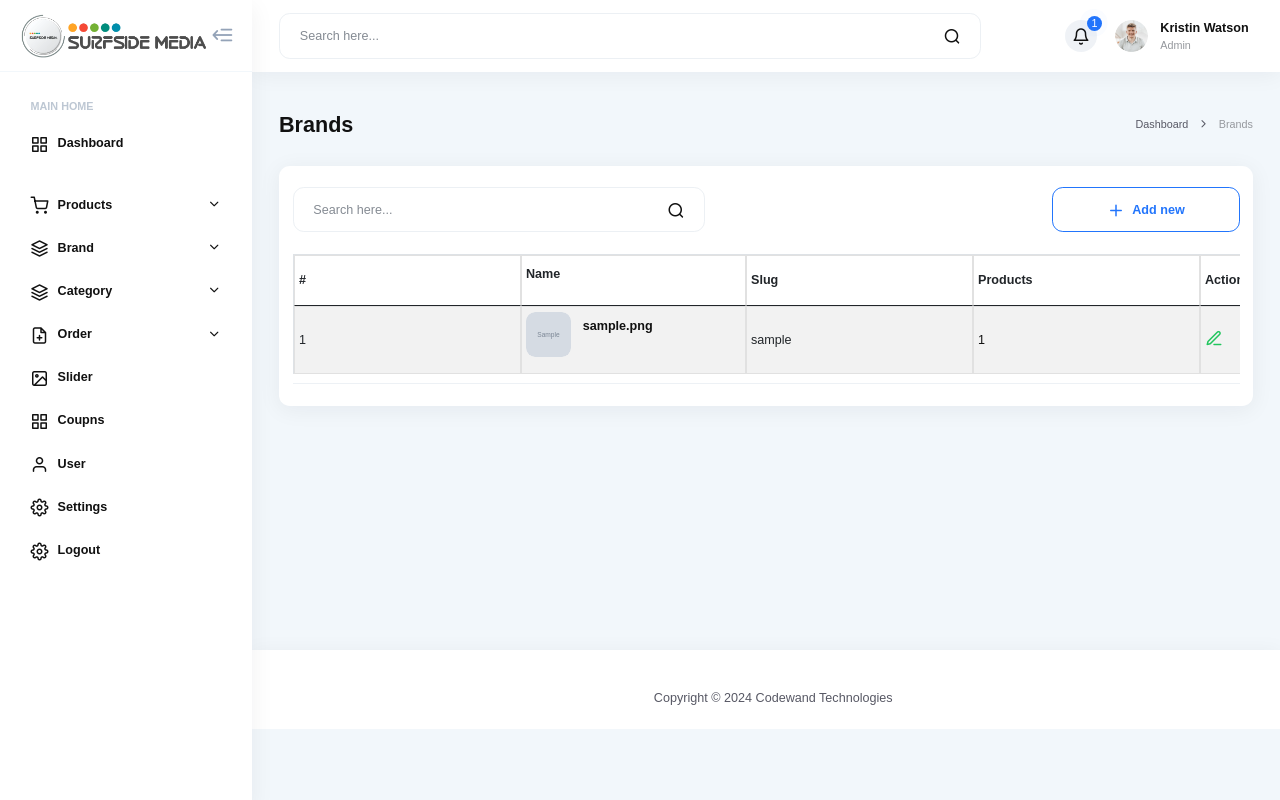
After one commit to Leehon008/lara11ecommerce, a Laravel app: template resources/views/admin/brands.blade.php in a window 1280 px wide. The commit adds this page. Run offline with Laravel 12, Linux system fonts and the light colour scheme; the template is opened without the code that fills it: most values are stand-ins (such as "Sample title", 1, 10 or a date in 2020); grey boxes marked "Sample" are stand-in pictures; some web fonts are replaced.

Commit message:
feat: admin brand page ui

```diff
--- a/app/Http/Controllers/AdminController.php
+++ b/app/Http/Controllers/AdminController.php
@@ -3,10 +3,16 @@
 namespace App\Http\Controllers;
 
 use Illuminate\Http\Request;
+use App\Models\Brand;
 
 class AdminController extends Controller
 {
     public function index() {
         return view('admin.index');
     }
+
+    public function brands() {
+        $brands = Brand::orderby('id','Desc')->paginate(10);
+        return view('admin.brands',compact('brands'));
+    }
 }
--- /dev/null
+++ b/resources/views/admin/brands.blade.php
@@ -0,0 +1,90 @@
+@extends('layouts.admin')
+@section('content')
+    <div class="main-content-inner">
+        <div class="main-content-wrap">
+            <div class="flex items-center flex-wrap justify-between gap20 mb-27">
+                <h3>Brands</h3>
+                <ul class="breadcrumbs flex items-center flex-wrap justify-start gap10">
+                    <li>
+                        <a href="{{ route('admin.index') }}">
+                            <div class="text-tiny">Dashboard</div>
+                        </a>
+                    </li>
+                    <li>
+                        <i class="icon-chevron-right"></i>
+                    </li>
+                    <li>
+                        <div class="text-tiny">Brands</div>
+                    </li>
+                </ul>
+            </div>
+
+            <div class="wg-box">
+                <div class="flex items-center justify-between gap10 flex-wrap">
+                    <div class="wg-filter flex-grow">
+                        <form class="form-search">
+                            <fieldset class="name">
+                                <input type="text" placeholder="Search here..." class="" name="name"
+                                    tabindex="2" value="" aria-required="true" required="">
+                            </fieldset>
+                            <div class="button-submit">
+                                <button class="" type="submit"><i class="icon-search"></i></button>
+                            </div>
+                        </form>
+                    </div>
+                    <a class="tf-button style-1 w208" href="add-brand.html"><i class="icon-plus"></i>Add new</a>
+                </div>
+                <div class="wg-table table-all-user">
+                    <div class="table-responsive">
+                        <table class="table table-striped table-bordered">
+                            <thead>
+                                <tr>
+                                    <th>#</th>
+                                    <th>Name</th>
+                                    <th>Slug</th>
+                                    <th>Products</th>
+                                    <th>Action</th>
+                                </tr>
+                            </thead>
+                            <tbody>
+                                @foreach ($brands as $brand)
+                                    <tr>
+                                        <td>{{ $brand->id }}</td>
+                                        <td class="pname">
+                                            <div class="image">
+                                                <img src="{{ asset('uploads/brands') }}/{{ $brand->image }}"
+                                                    alt="{{ $brand->name }}" class="image">
+                                            </div>
+                                            <div class="name">
+                                                <a href="#" class="body-title-2">{{ $brand->image }}</a>
+                                            </div>
+                                        </td>
+                                        <td>{{ $brand->slug }}</td>
+                                        <td><a href="#" target="_blank">1</a></td>
+                                        <td>
+                                            <div class="list-icon-function">
+                                                <a href="#">
+                                                    <div class="item edit">
+                                                        <i class="icon-edit-3"></i>
+                                                    </div>
+                                                </a>
+                                                <form action="#" method="POST">
+                                                    <div class="item text-danger delete">
+                                                        <i class="icon-trash-2"></i>
+                                                    </div>
+                                                </form>
+                                            </div>
+                                        </td>
+                                    </tr>
+                                @endforeach
+                            </tbody>
+                        </table>
+                    </div>
+                    <div class="divider"></div>
+                    <div class="flex items-center justify-between flex-wrap gap10 wgp-pagination">
+                        {{ $brands->links('pagination::bootstrap-5') }}
+                    </div>
+                </div>
+            </div>
+        </div>
+    @endsection
--- a/resources/views/layouts/admin.blade.php
+++ b/resources/views/layouts/admin.blade.php
@@ -34,17 +34,19 @@
         <div id="page" class="">
             <div class="layout-wrap">
 
-                <!-- <div id="preload" class="preload-container">
-    <div class="preloading">
-        <span></span>
-    </div>
-</div> -->
+                <div id="preload" class="preload-container">
+                    <div class="preloading">
+                        <span></span>
+                    </div>
+                </div>
 
                 <div class="section-menu-left">
                     <div class="box-logo">
                         <a href="{{ route('admin.index') }}" id="site-logo-inner">
-                            <img class="" id="logo_header" alt="" src="images/logo/logo.png"
-                                data-light="images/logo/logo.png" data-dark="images/logo/logo.png">
+                            <img class="" id="logo_header1" alt=""
+                                src="{{ asset('images/logo/logo.png') }}"
+                                data-light="{{ asset('images/logo/logo.png') }}"
+                                data-dark="{{ asset('images/logo/logo.png') }}">
                         </a>
                         <div class="button-show-hide">
                             <i class="icon-menu-left"></i>
@@ -94,7 +96,7 @@
                                             </a>
                                         </li>
                                         <li class="sub-menu-item">
-                                            <a href="brands.html" class="">
+                                            <a href="{{ route('admin.brands') }}" class="">
                                                 <div class="text">Brands</div>
                                             </a>
                                         </li>
@@ -185,9 +187,9 @@
                             <div class="header-left">
                                 <a href="index-2.html">
                                     <img class="" id="logo_header_mobile" alt=""
-                                        src="images/logo/logo.png" data-light="images/logo/logo.png"
-                                        data-dark="images/logo/logo.png" data-width="154px" data-height="52px"
-                                        data-retina="images/logo/logo.png">
+                                        src="{{ asset('images/logo/logo.png') }}" data-light="images/logo/logo.png"
+                                        data-dark="{{ asset('images/logo/logo.png') }}" data-width="154px"
+                                        data-height="52px" data-retina="{{ asset('images/logo/logo.png') }}">
                                 </a>
                                 <div class="button-show-hide">
                                     <i class="icon-menu-left"></i>
@@ -471,11 +473,14 @@
                     <div class="main-content">
                         @yield('content')
 
-                        <div class="body-text">
+                    </div>
+                    <div class="bottom-page">
+                        <div class="body-text" style="padding-top:2rem">
                             Copyright © <span id="year"></span> Codewand Technologies
                         </div>
+                    </div>
 
-                    </div>
+
                 </div>
             </div>
         </div>
--- a/routes/web.php
+++ b/routes/web.php
@@ -17,4 +17,5 @@ Route::middleware(['auth'])->group( function () {
 
 Route::middleware(['auth',AuthAdmin::class])->group( function () {
     Route::get('/admin', [AdminController::class, 'index'])->name('admin.index');
+    Route::get('/admin/brands', [AdminController::class, 'brands'])->name('admin.brands');
 });
```
Also changed, not shown: app/Models/Brand.php (added, +11 -0 lines), database/migrations/2024_10_09_001549_create_brands_table.php (added).
